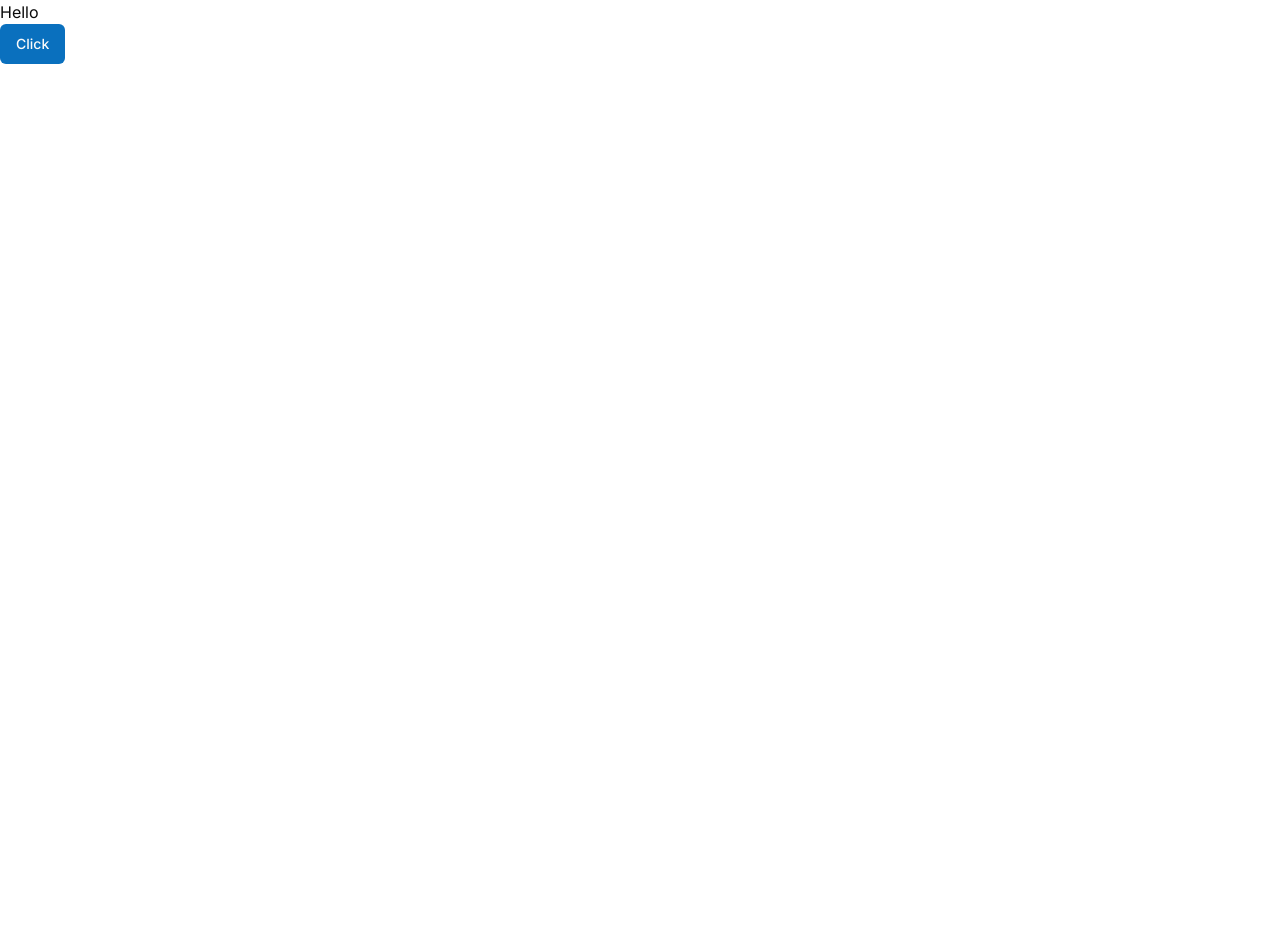
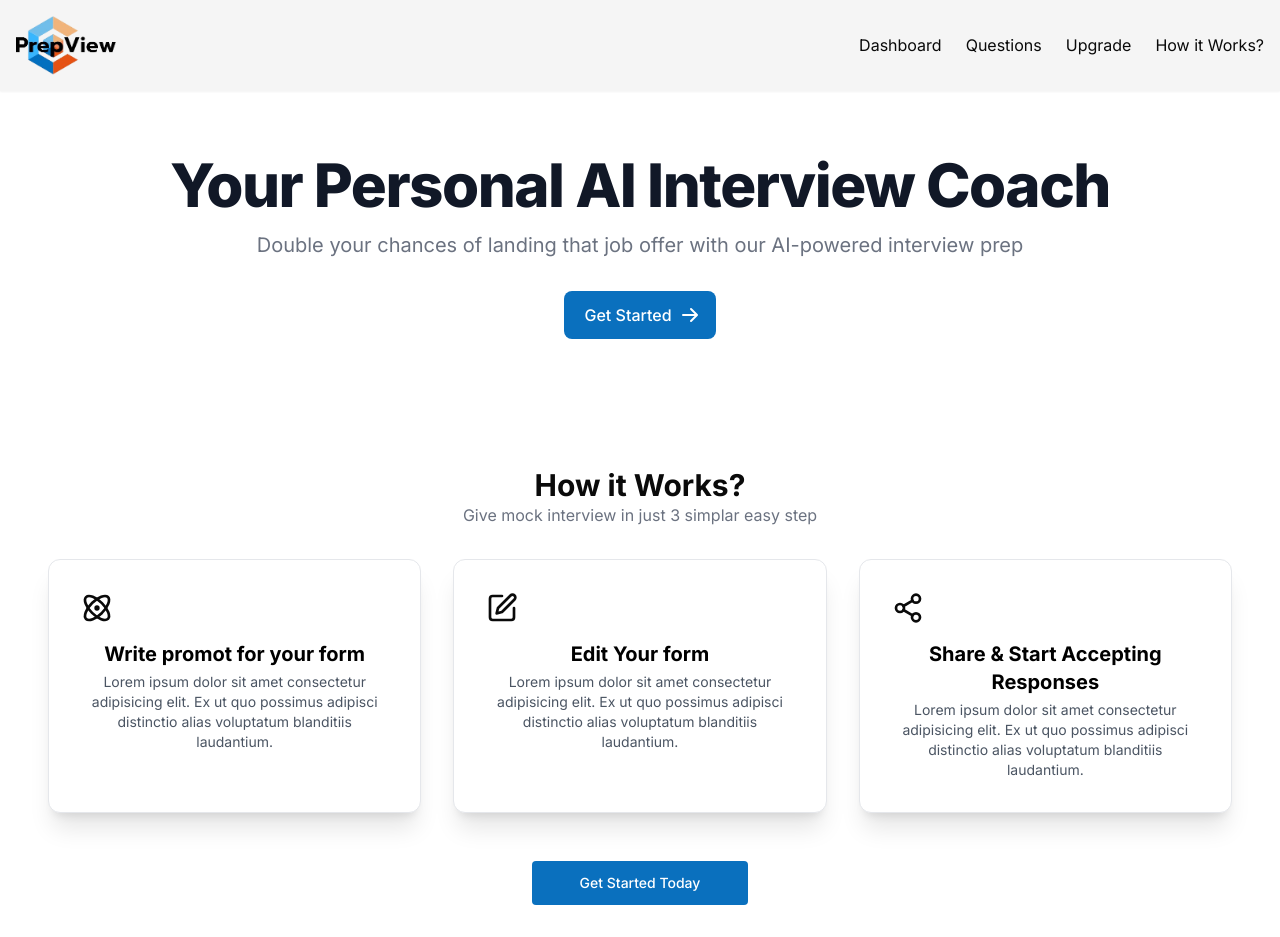
Before and after one commit to chetanmalviya18/AI-Mock-Interview-App-Using-Next-Js, a Next.js app: page / in a window 1280 px wide. Before the commit the page ends 800 px from the top, so only its background shows below. Built offline with nearby package versions, Linux system fonts and the light colour scheme; no server answers.

Commit message:
Home page done

```diff
--- a/app/dashboard/_components/Header.jsx
+++ b/app/dashboard/_components/Header.jsx
@@ -1,18 +1,21 @@
 "use client";
 
-import { UserButton } from "@clerk/nextjs";
+import { SignOutButton, UserButton, useUser } from "@clerk/nextjs";
 import Image from "next/image";
+import Link from "next/link";
 import { usePathname } from "next/navigation";
 import React from "react";
 
 function Header() {
   const path = usePathname();
+  const { user } = useUser();
 
   return (
     <div className="flex p-4 items-center justify-between bg-secondary shadow-sm">
       <Image src={"/prepview.png"} width={100} height={50} alt="logo" />
 
       <ul className="hidden md:flex gap-6">
+        <Link href={"/dashboard"}>
           <li
             className={`hover:text-darkBlue hover:font-bold transition-all cursor-pointer ${
               path == "/dashboard" && "text-darkBlue font-bold"
@@ -20,6 +23,8 @@ function Header() {
           >
             Dashboard
           </li>
+        </Link>
+
         <li
           className={`hover:text-darkBlue hover:font-bold transition-all cursor-pointer ${
             path == "/dashboard/questions" && "text-darkBlue font-bold"
@@ -42,7 +47,9 @@ function Header() {
           How it Works?
         </li>
       </ul>
+      <div className={`${user ? "" : "hidden"}`}>
         <UserButton />
+      </div>
     </div>
   );
 }
--- /dev/null
+++ b/app/dashboard/_components/Hero.jsx
@@ -0,0 +1,41 @@
+import React from "react";
+
+function Hero() {
+  return (
+    <section className="z-50">
+      <div className="py-8 px-4 mx-auto max-w-screen-xl text-center lg:py-16 lg:px-12">
+        <h1 class="mb-4 text-4xl font-extrabold tracking-tight leading-none text-gray-900 md:text-5xl lg:text-6xl dark:text-white">
+          Your Personal AI Interview Coach
+        </h1>
+
+        <p class="mb-8 text-lg font-normal text-gray-500 lg:text-xl sm:px-16 xl:px-48 dark:text-gray-400">
+          Double your chances of landing that job offer with our AI-powered
+          interview prep
+        </p>
+
+        <div class="flex flex-col mb-8 lg:mb-16 space-y-4 sm:flex-row sm:justify-center sm:space-y-0 sm:space-x-4">
+          <a
+            href="/dashboard"
+            class="inline-flex justify-center items-center py-3 px-5 text-base font-medium text-center text-white rounded-lg bg-primary hover:bg-primary focus:ring-4 focus:ring-primary-300 dark:focus:ring-primary-900"
+          >
+            Get Started
+            <svg
+              class="ml-2 -mr-1 w-5 h-5"
+              fill="currentColor"
+              viewBox="0 0 20 20"
+              xmlns="http://www.w3.org/2000/svg"
+            >
+              <path
+                fill-rule="evenodd"
+                d="M10.293 3.293a1 1 0 011.414 0l6 6a1 1 0 010 1.414l-6 6a1 1 0 01-1.414-1.414L14.586 11H3a1 1 0 110-2h11.586l-4.293-4.293a1 1 0 010-1.414z"
+                clip-rule="evenodd"
+              ></path>
+            </svg>
+          </a>
+        </div>
+      </div>
+    </section>
+  );
+}
+
+export default Hero;
--- /dev/null
+++ b/app/dashboard/_components/HowItWork.jsx
@@ -0,0 +1,107 @@
+import React from "react";
+
+function HowItWork() {
+  return (
+    <section class="pb-8 bg-white z-50 px-4 mx-auto max-w-screen-xl text-center  lg:px-12">
+      <h2 class="font-bold text-3xl">How it Works?</h2>
+      <h2 class="text-md text-gray-500">
+        Give mock interview in just 3 simplar easy step
+      </h2>
+      <div class="mt-8 grid grid-cols-1 gap-8 md:grid-cols-2 lg:grid-cols-3">
+        <a
+          class="block rounded-xl border bg-white border-gray-200 p-8 shadow-xl transition hover:border-darkBlue/10 hover:shadow-darkBlue/10"
+          href="#"
+        >
+          <svg
+            xmlns="http://www.w3.org/2000/svg"
+            width="24"
+            height="24"
+            viewBox="0 0 24 24"
+            fill="none"
+            stroke="currentColor"
+            stroke-width="2"
+            stroke-linecap="round"
+            stroke-linejoin="round"
+            class="lucide lucide-atom h-8 w-8"
+          >
+            <circle cx="12" cy="12" r="1"></circle>
+            <path d="M20.2 20.2c2.04-2.03.02-7.36-4.5-11.9-4.54-4.52-9.87-6.54-11.9-4.5-2.04 2.03-.02 7.36 4.5 11.9 4.54 4.52 9.87 6.54 11.9 4.5Z"></path>
+            <path d="M15.7 15.7c4.52-4.54 6.54-9.87 4.5-11.9-2.03-2.04-7.36-.02-11.9 4.5-4.52 4.54-6.54 9.87-4.5 11.9 2.03 2.04 7.36.02 11.9-4.5Z"></path>
+          </svg>
+          <h2 class="mt-4 text-xl font-bold text-black">
+            Write promot for your form
+          </h2>
+          <p class="mt-1 text-sm text-gray-600">
+            Lorem ipsum dolor sit amet consectetur adipisicing elit. Ex ut quo
+            possimus adipisci distinctio alias voluptatum blanditiis laudantium.
+          </p>
+        </a>
+        <a
+          class="block rounded-xl border bg-white border-gray-200 p-8 shadow-xl transition hover:border-darkBlue/10 hover:shadow-darkBlue/10"
+          href="#"
+        >
+          <svg
+            xmlns="http://www.w3.org/2000/svg"
+            width="24"
+            height="24"
+            viewBox="0 0 24 24"
+            fill="none"
+            stroke="currentColor"
+            stroke-width="2"
+            stroke-linecap="round"
+            stroke-linejoin="round"
+            class="lucide lucide-square-pen h-8 w-8"
+          >
+            <path d="M12 3H5a2 2 0 0 0-2 2v14a2 2 0 0 0 2 2h14a2 2 0 0 0 2-2v-7"></path>
+            <path d="M18.375 2.625a2.121 2.121 0 1 1 3 3L12 15l-4 1 1-4Z"></path>
+          </svg>
+          <h2 class="mt-4 text-xl font-bold text-black">Edit Your form </h2>
+          <p class="mt-1 text-sm text-gray-600">
+            Lorem ipsum dolor sit amet consectetur adipisicing elit. Ex ut quo
+            possimus adipisci distinctio alias voluptatum blanditiis laudantium.
+          </p>
+        </a>
+        <a
+          class="block rounded-xl border bg-white border-gray-200 p-8 shadow-xl transition hover:border-darkBlue/10 hover:shadow-darkBlue/10"
+          href="#"
+        >
+          <svg
+            xmlns="http://www.w3.org/2000/svg"
+            width="24"
+            height="24"
+            viewBox="0 0 24 24"
+            fill="none"
+            stroke="currentColor"
+            stroke-width="2"
+            stroke-linecap="round"
+            stroke-linejoin="round"
+            class="lucide lucide-share2 h-8 w-8"
+          >
+            <circle cx="18" cy="5" r="3"></circle>
+            <circle cx="6" cy="12" r="3"></circle>
+            <circle cx="18" cy="19" r="3"></circle>
+            <line x1="8.59" x2="15.42" y1="13.51" y2="17.49"></line>
+            <line x1="15.41" x2="8.59" y1="6.51" y2="10.49"></line>
+          </svg>
+          <h2 class="mt-4 text-xl font-bold text-black">
+            Share &amp; Start Accepting Responses
+          </h2>
+          <p class="mt-1 text-sm text-gray-600">
+            Lorem ipsum dolor sit amet consectetur adipisicing elit. Ex ut quo
+            possimus adipisci distinctio alias voluptatum blanditiis laudantium.
+          </p>
+        </a>
+      </div>
+      <div class="mt-12 text-center">
+        <a
+          href="/sign-in"
+          class="inline-block rounded bg-darkBlue px-12 py-3 text-sm font-medium text-white transition hover:bg-lightBlue focus:outline-none focus:ring focus:ring-yellow-400"
+        >
+          Get Started Today
+        </a>
+      </div>
+    </section>
+  );
+}
+
+export default HowItWork;
--- a/app/page.js
+++ b/app/page.js
@@ -1,10 +1,13 @@
-import { Button } from "@/components/ui/button";
+import Header from "./dashboard/_components/Header";
+import Hero from "./dashboard/_components/Hero";
+import HowItWork from "./dashboard/_components/HowItWork";
 
 export default function Home() {
   return (
     <div>
-      <h1>Hello</h1>
-      <Button>Click</Button>
+      <Header />
+      <Hero />
+      <HowItWork />
     </div>
   );
 }
```
Lines whose indentation alone changed are shown as unchanged.
